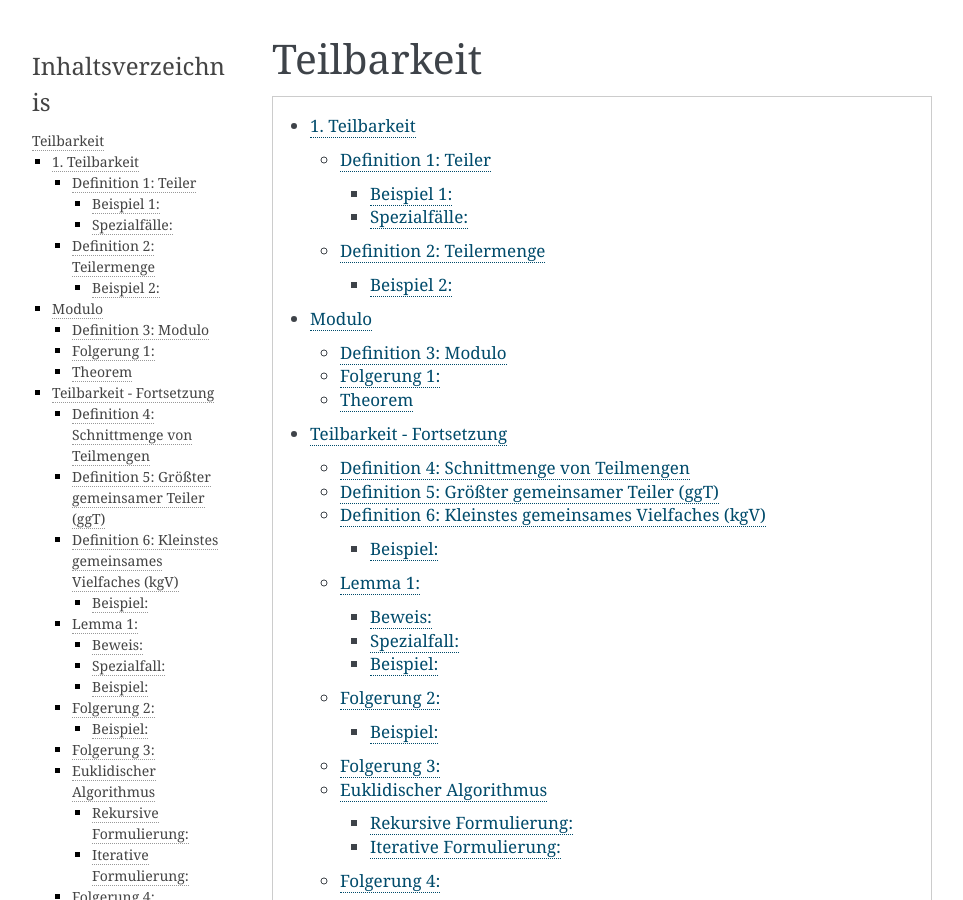
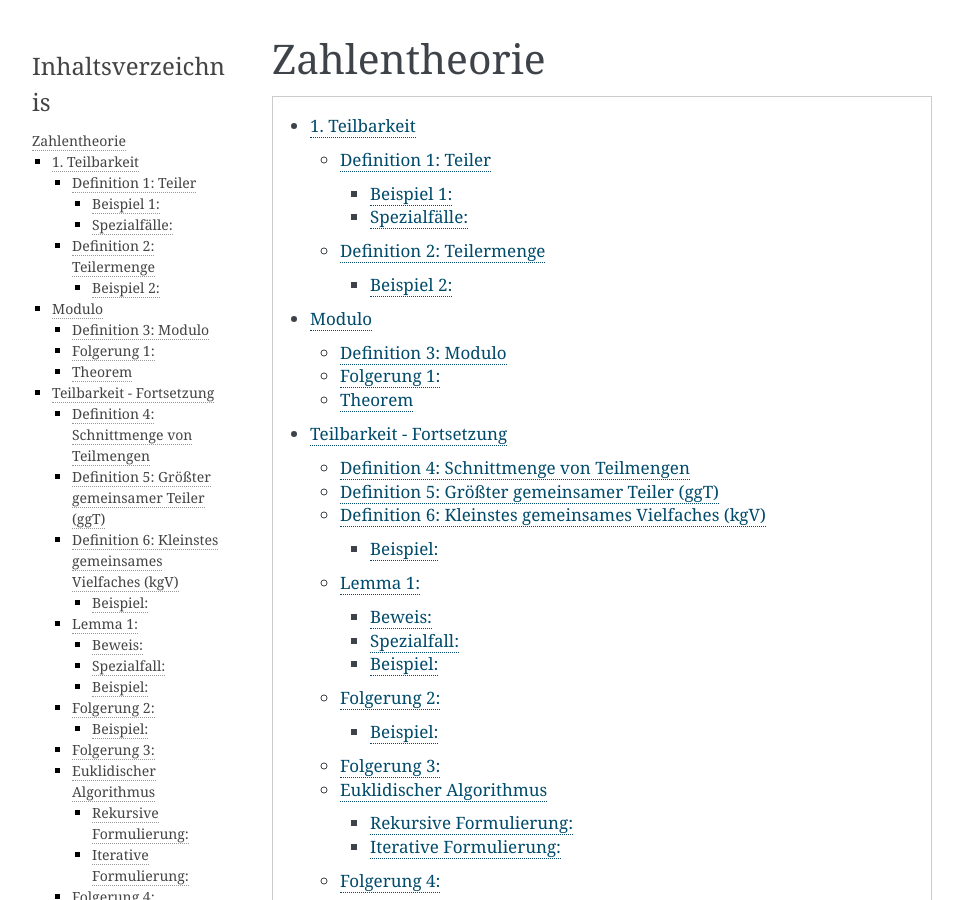
Before and after one commit to JulianSobott/Informatik-Studium, a Sphinx documentation site: the page built from source/diskrete_mathematik_und_lineare_algebra/01_zahlentheorie.rst, in a window 1280 px wide and 900 px high. Shown: the whole window, without its empty margins (148-1111 px from the left). Built offline with Sphinx 7.4.7, drawn with Linux system fonts in a browser that asks for light colours.

```diff
--- a/source/diskrete_mathematik_und_lineare_algebra/01_zahlentheorie.rst
+++ b/source/diskrete_mathematik_und_lineare_algebra/01_zahlentheorie.rst
@@ -1,5 +1,5 @@
 ================
-Teilbarkeit
+Zahlentheorie
 ================
 
 .. contents::
--- a/source/wahrscheinlichkeitstheorie_und_statistik/01_wahrscheinlichkeitsräume.rst
+++ b/source/wahrscheinlichkeitstheorie_und_statistik/01_wahrscheinlichkeitsräume.rst
@@ -1,6 +1,9 @@
-=============================
 Wahrscheinlichkeitsräume
 =============================
+
+.. contents::
+    :local:
+
 
 Definition 1: Wahrscheinlichkeitsraum
 **************************************
```
